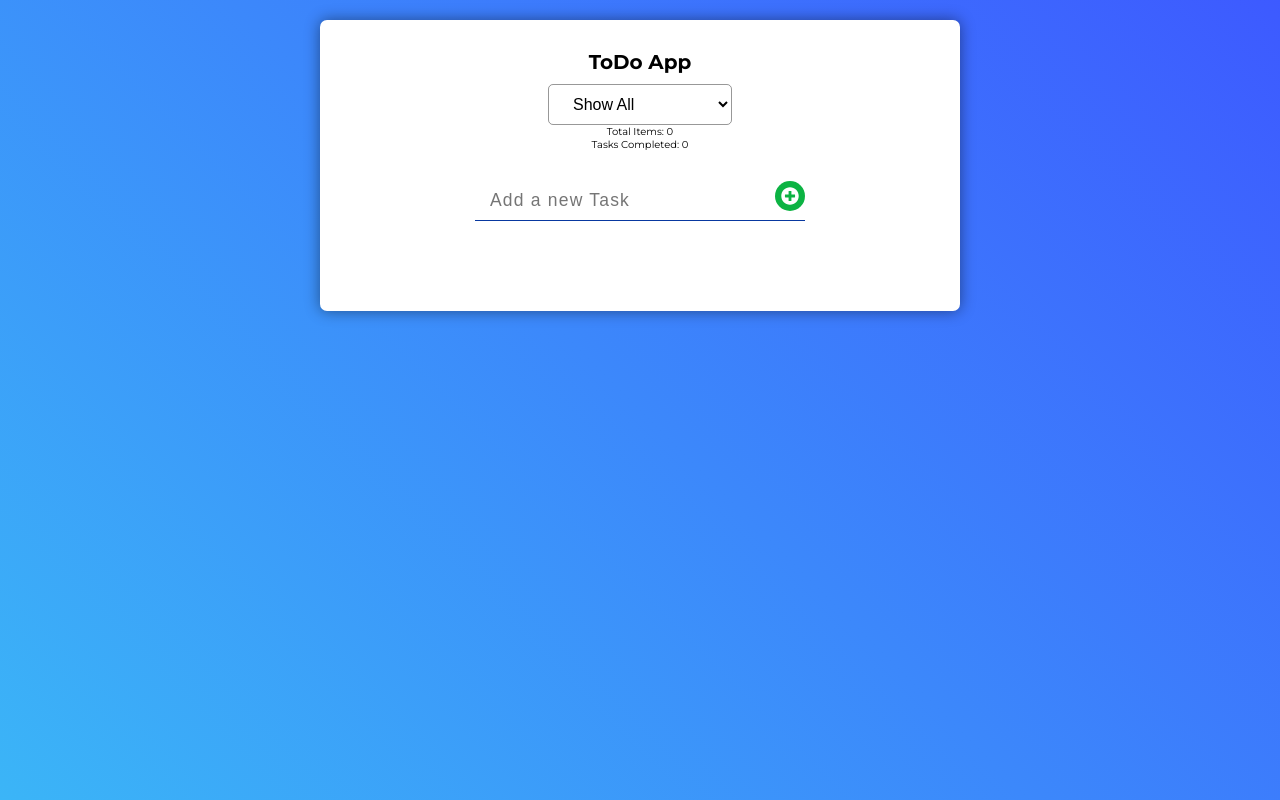
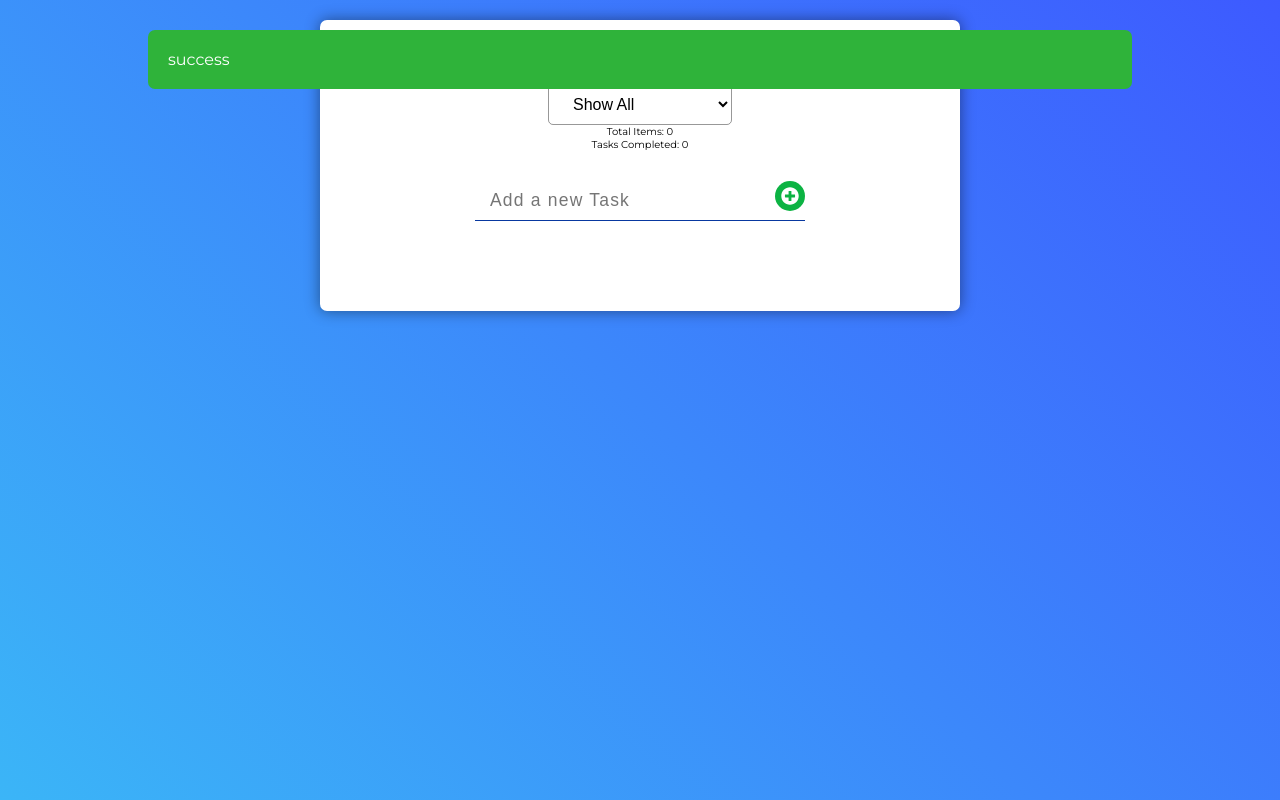
Before and after one commit to dragosbus/todo-react, a React (Create React App) app: page / in a window 1280 px wide. Built offline with nearby package versions, Linux system fonts and the light colour scheme.

Commit message:
made hight order component alert which alert the user when he did an action

```diff
--- a/src/App.css
+++ b/src/App.css
@@ -194,6 +194,26 @@ ul.tasks {
   background: #fff;
 }
 
+.alert {
+  position: fixed;
+  top: 1rem;
+  left: 0;
+  right: 0;
+  color: #fff;
+  width: 80%;
+  margin: 0 auto;
+  border-radius: 7px;
+  padding: 2rem;
+  font-size: 1.6rem;
+}
+
+.success {
+  background: rgb(47, 179, 58);
+  border-radius: 7px;
+  padding: 2rem;
+  font-size: 1.6rem;
+}
+
 @keyframes intro-task {
   0% {
     opacity: 0;
--- a/src/App.js
+++ b/src/App.js
@@ -5,7 +5,12 @@ import * as ActionTaskCreators from './actions/actions';
 import { Header } from './components/Header';
 import { Form } from './components/Form';
 import { Tasks } from './components/Tasks';
+import AlertWrapper from './components/SuccessAlert';
 import './App.css';
+
+const success = <div className="success">success</div>
+
+const SuccessAlert = AlertWrapper(success, null)
 
 const getVisibleTodos = (todos, filter) => {
   switch (filter) {
@@ -42,6 +47,7 @@ class App extends Component {
           moveUp={this.props.moveUp}
           moveDown={this.props.moveDown}
         />
+        <SuccessAlert/>
       </div>
     );
   }
--- /dev/null
+++ b/src/components/SuccessAlert.js
@@ -0,0 +1,16 @@
+import React from 'react';
+
+const AlertWrapper = (component, data) =>
+  class Alert extends React.Component {
+    constructor(props) {
+      super(props);
+    }
+    componentDidMount() {
+      console.log(data);
+    }
+    render() {
+      return <div className="alert">{component}</div>;
+    }
+  };
+
+export default AlertWrapper;
```
